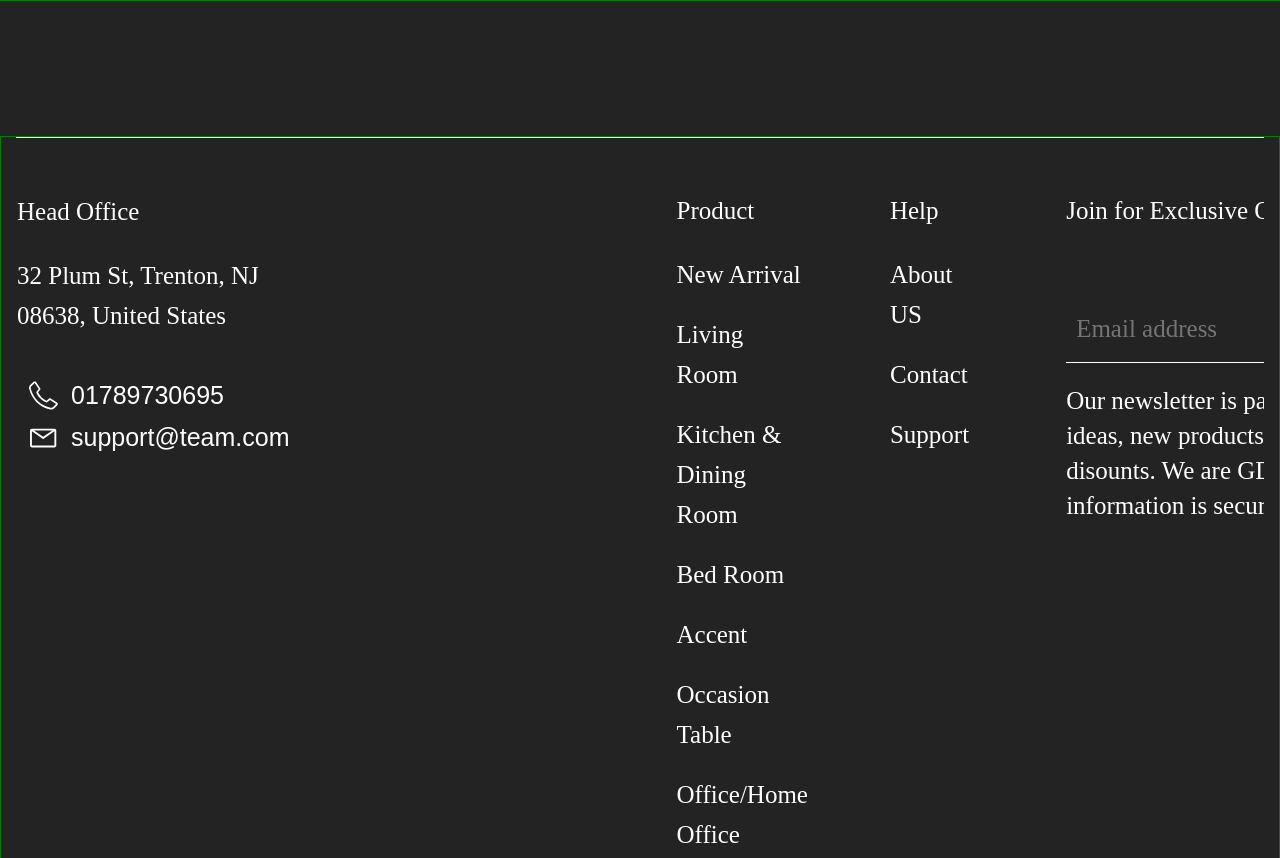
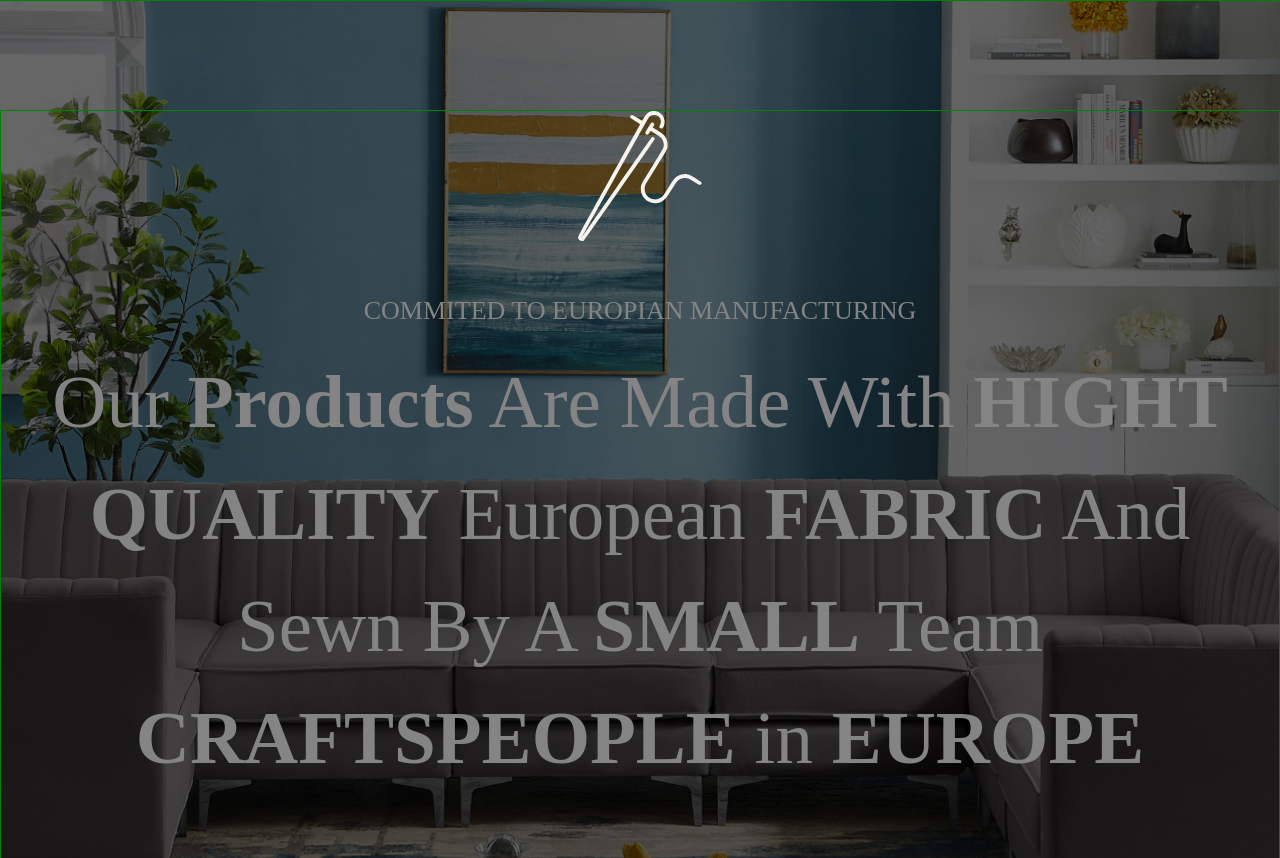
Before and after one commit to BigHeadliner/comfort-online-store, a website: page app/homepage.html in a window 1280 px wide. Shown: the part 4541-5399 px from the top of the page. Drawn offline with Linux system fonts and the light colour scheme.

Commit message:
product section ready

```diff
--- a/app/homepage.html
+++ b/app/homepage.html
@@ -223,6 +223,22 @@
       </div>
     </section>
 
+    <section class="products">
+      <div class="container">
+        <img class="products__decor" src="images/products/needle.svg" alt="decor">
+
+        <p class="products__suptitle">COMMITED TO EUROPIAN MANUFACTURING</p>
+
+         <h1 class="products__title">
+           Our <span class="products__span">Products</span> Are Made With <span class="products__span">HIGHT</span>
+           <span class="products__span">QUALITY</span> European  <span class="products__span">FABRIC</span> And Sewn
+           By A <span class="products__span">SMALL</span> Team <span class="products__span">CRAFTSPEOPLE</span> in
+           <span class="products__span">EUROPE</span>
+         </h1>
+      </div>
+
+    </section>
+
   </main>
 
   <footer class="footer">
--- a/app/scss/style.scss
+++ b/app/scss/style.scss
@@ -340,6 +340,38 @@
 
 }
 
+.products{
+   background-image: url('../images/products/products-bg.jpg');
+   background-repeat: no-repeat;
+   background-size: cover;
+   background-position: center;
+   text-align: center;
+   padding-top: 109px;
+
+   &__decor{
+      margin: 0 auto 50px;
+      color:#F5F3ED;
+   }
+
+   &__suptitle{
+      @extend %outfit-500;
+      font-size: 26px;
+      margin-bottom: 15px;
+    }
+
+   &__title{
+      max-width: 1255px;
+      margin: 0 auto 115px;
+      @extend %outfit-400;
+      font-size: 75px;
+      line-height: 112px;
+   }
+
+   &__span{
+      @extend %outfit-600;
+   }
+}
+
 
 .footer {
    background: #232323;
```
Also changed, not shown: app/css/style.min.css, app/images/products/needle.svg (added), app/images/products/products-bg.jpg (added), app/scss/_vars.scss (line endings or trailing spaces).
